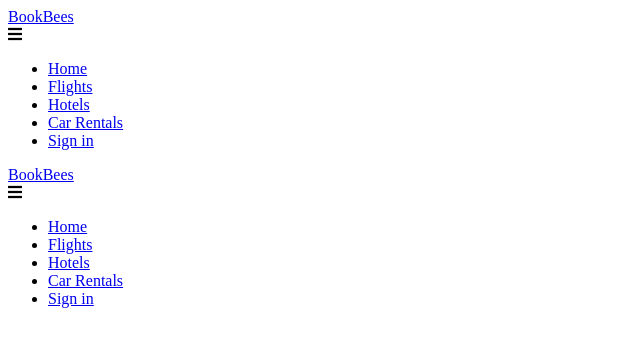
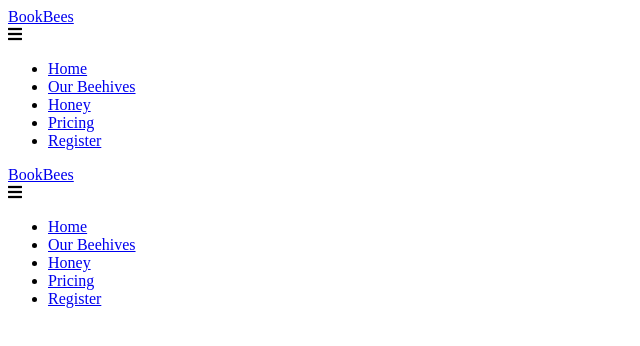
Before and after one commit to marmikpatel19/BookAway, a React (Create React App) app: page / in a window 1280 px wide. Shown: the top 346 px of the page, without its empty margins (0-640 px from the left). Built offline with nearby package versions, Linux system fonts and the light colour scheme.

Commit message:
rebrand navbar and name

```diff
--- a/src/components/navbar.jsx
+++ b/src/components/navbar.jsx
@@ -33,38 +33,34 @@ function Navbar() {
             </li>
             <li className="nav-item">
               <Link
-                to="/flights"
+                to="/beehives"
                 className="nav-links"
                 onClick={closeMobileMenu}
               >
-                Flights
+                Our Beehives
+              </Link>
+            </li>
+            <li className="nav-item">
+              <Link to="/honey" className="nav-links" onClick={closeMobileMenu}>
+                Honey
               </Link>
             </li>
             <li className="nav-item">
               <Link
-                to="/hotels"
+                to="/pricing"
                 className="nav-links"
                 onClick={closeMobileMenu}
               >
-                Hotels
+                Pricing
               </Link>
             </li>
             <li className="nav-item">
               <Link
-                to="/car-rentals"
-                className="nav-links"
-                onClick={closeMobileMenu}
-              >
-                Car Rentals
-              </Link>
-            </li>
-            <li className="nav-item">
-              <Link
-                to="/sign-in"
+                to="/register"
                 className="nav-links-mobile"
                 onClick={closeMobileMenu}
               >
-                Sign in
+                Register
               </Link>
             </li>
           </ul>
```
